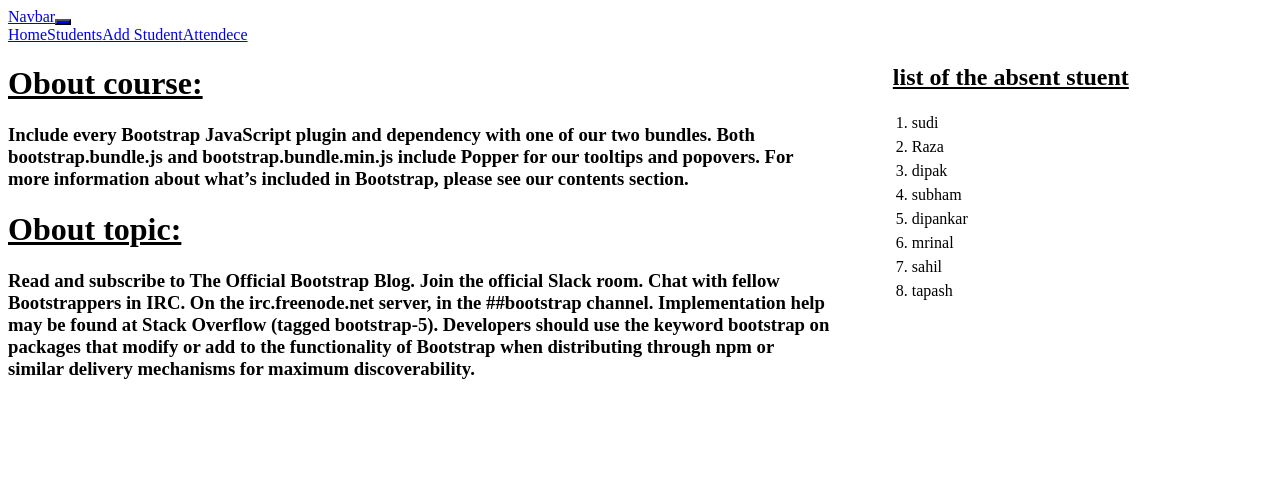
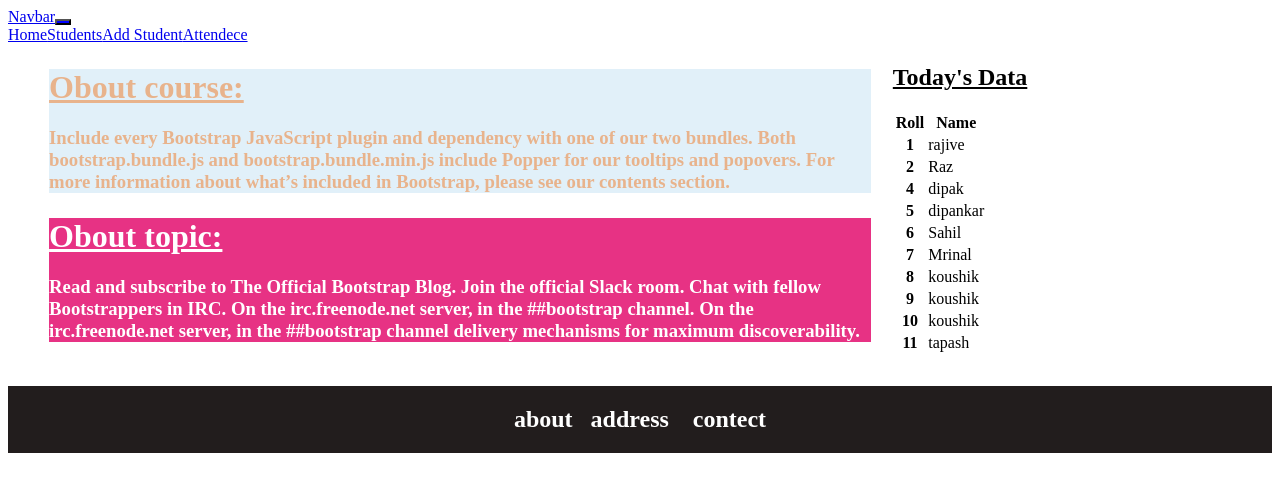
Before and after one commit to dipak125/class_attendence, a React (Create React App) app: page / in a window 1280 px wide. Shown: the top 492 px of the page. Built offline with nearby package versions, Linux system fonts and the light colour scheme; the HTML template or start-up script is replaced by a standard one.

Commit message:
body part commit

```diff
--- a/src/App.css
+++ b/src/App.css
@@ -41,13 +41,14 @@ button{
 }
 .left{
   width:65%;
-  height:100%;
+  height:80%;
+
   float:left;
 
 }
 .right{
   width:30%;
-  height:100%;
+  height:80%;
   float:right;
 
 }
@@ -55,11 +56,19 @@ button{
   width:100%;
   height:50%;
   float:top;
+  margin-top:3%;
+  margin-left:5%;
+  color:rgb(232,179,140);
+  background-color:rgb(225, 240, 249);
 }
 .bottom{
   width:100%;
   height:50%;
   float:top;
+  margin-left:5%;
+  margin-top:3%;
+  background-color:rgb(231, 50, 132);
+  color:white;
 
 }
 .center{
@@ -71,3 +80,13 @@ button{
   width:250px;
   height:250px;
 }
+
+.foot{
+  width:100%;
+  float:left;
+  margin-top:2%;
+
+  color:white;
+  background-color:rgb(34, 29, 29);
+  text-align: center;
+}
--- a/src/Home.jsx
+++ b/src/Home.jsx
@@ -1,20 +1,10 @@
 import React from "react";
 
 
-const Home=(props)=>{
-  const{students,present}=props;
-  const s=[];
-  let j=0;
-  for(let i=0;i<students.length;i++)
-  {
-    for( j=0;j<present.length;j++)
-    {
-        if(present[j]==students[i])
-          break;
-    }
-    if(j==present.length)
-        s.push(students[i])
-  }
+const Home=()=>{
+
+
+
     return(
 
            <div>
@@ -30,26 +20,84 @@ const Home=(props)=>{
                           <h3>Read and subscribe to The Official Bootstrap Blog.
                               Join the official Slack room.
                               Chat with fellow Bootstrappers in IRC. On the irc.freenode.net server, in the ##bootstrap channel.
-                              Implementation help may be found at Stack Overflow (tagged bootstrap-5).
-                              Developers should use the keyword bootstrap on packages that modify or add to the
-                              functionality of Bootstrap when distributing through npm or similar delivery mechanisms for maximum discoverability.</h3>
+                              On the irc.freenode.net server, in the ##bootstrap channel
+                               delivery mechanisms for maximum discoverability.</h3>
                       </div>
                   </div>
              </div>
              <div class="right">
-                  <u><h2>list of the absent stuent</h2></u>
-                  {s.map(s1=>
-                     <table>
-                          <tr>
-                             <td>{s1.roll}.</td>
-                             <td>{s1.name}</td>
-                          </tr>
+                  <u><h2>Today's Data </h2></u>
 
-                     </table>
-                    )}
+                  <table class="table caption-top">
+
+                         <thead>
+                             <tr>
+                                 <th scope="col">Roll</th>
+                                 <th scope="col">Name</th>
+
+                              </tr>
+                            </thead>
+                            <tbody>
+                              <tr>
+                                <th scope="row">1</th>
+                                <td>rajive</td>
+
+                              </tr>
+                              <tr>
+                                <th scope="row">2</th>
+                                <td>Raz</td>
+
+                              </tr>
+                              <tr>
+                                <th scope="row">4</th>
+                                <td>dipak</td>
+
+                              </tr>
+                              <tr>
+                                <th scope="row">5</th>
+                                <td>dipankar</td>
+
+                              </tr>
+                              <tr>
+                                <th scope="row">6</th>
+                                <td>Sahil</td>
+
+                              </tr>
+                              <tr>
+                                <th scope="row">7</th>
+                                <td>Mrinal</td>
+
+                              </tr>
+                              <tr>
+                                <th scope="row">8</th>
+                                <td>koushik</td>
+
+                              </tr>
+                              <tr>
+                                <th scope="row">9</th>
+                                <td>koushik</td>
+
+                              </tr>
+                              <tr>
+                                <th scope="row">10</th>
+                                <td>koushik</td>
+
+                              </tr>
+                              <tr>
+                                <th scope="row">11</th>
+                                <td>tapash</td>
+
+                              </tr>
+                            </tbody>
+                    </table>
+
 
              </div>
-           </div>
+             <div class="foot">
+                  <h2>about&nbsp;&nbsp;&nbsp;address   &nbsp;&nbsp;&nbsp;contect</h2>
+             </div>
+
+     </div>
 
     )
 }
--- a/src/Nav.jsx
+++ b/src/Nav.jsx
@@ -4,8 +4,8 @@ import {BrowserRouter,Route,Link} from "react-router-dom";
 const Nav=()=>{
     return(
         <>
-            <nav class="navbar navbar-expand-lg navbar-light bg-light">
-  <div class="container-fluid">
+            <nav class="navbar navbar-expand-lg  navbar-dark bg-primary">
+  <div class="container-fluid" >
     <a class="navbar-brand" href="#">Navbar</a>
     <button class="navbar-toggler" type="button" data-bs-toggle="collapse" data-bs-target="#navbarNavAltMarkup" aria-controls="navbarNavAltMarkup" aria-expanded="false" aria-label="Toggle navigation">
       <span class="navbar-toggler-icon"></span>
```
